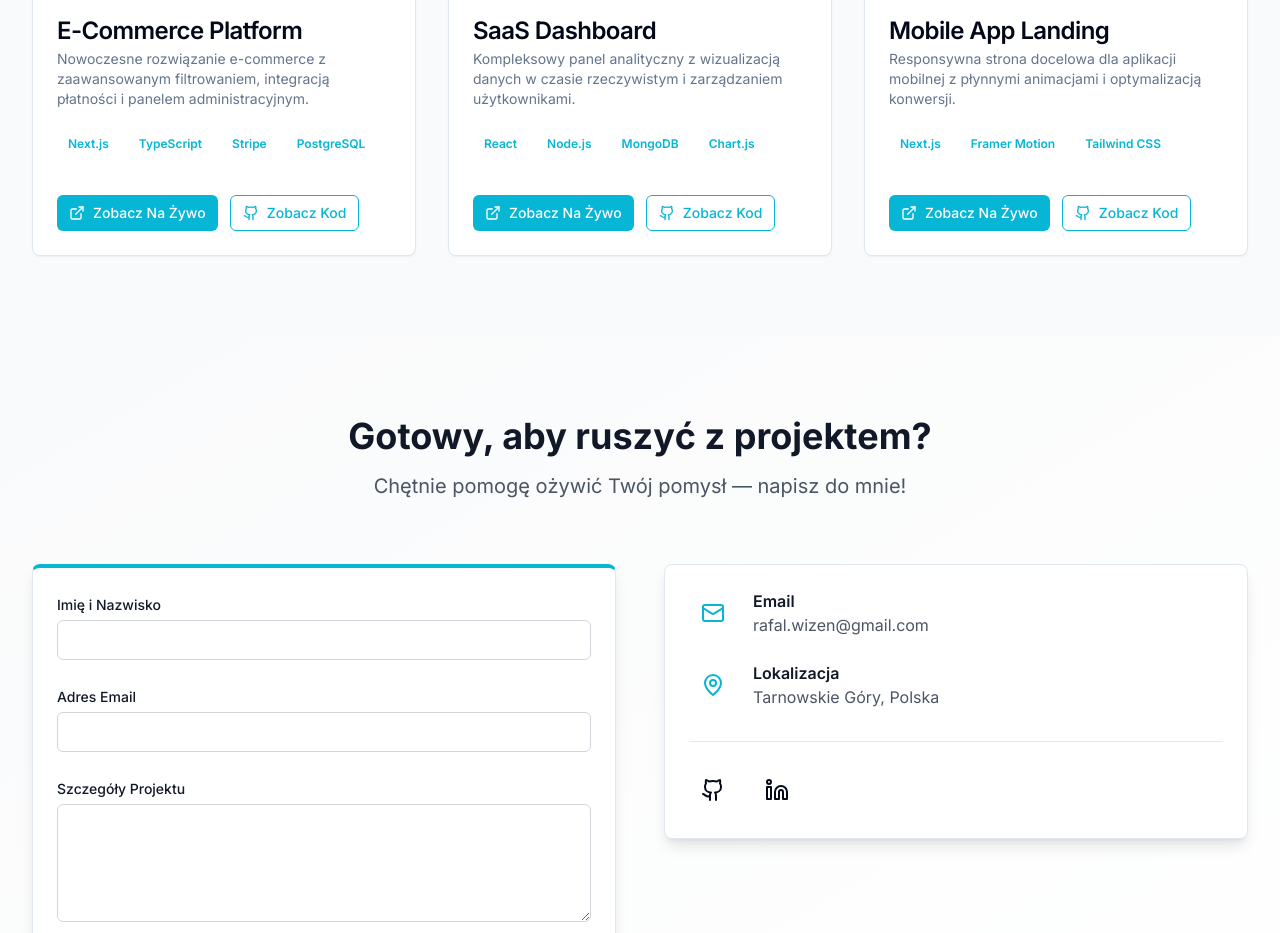
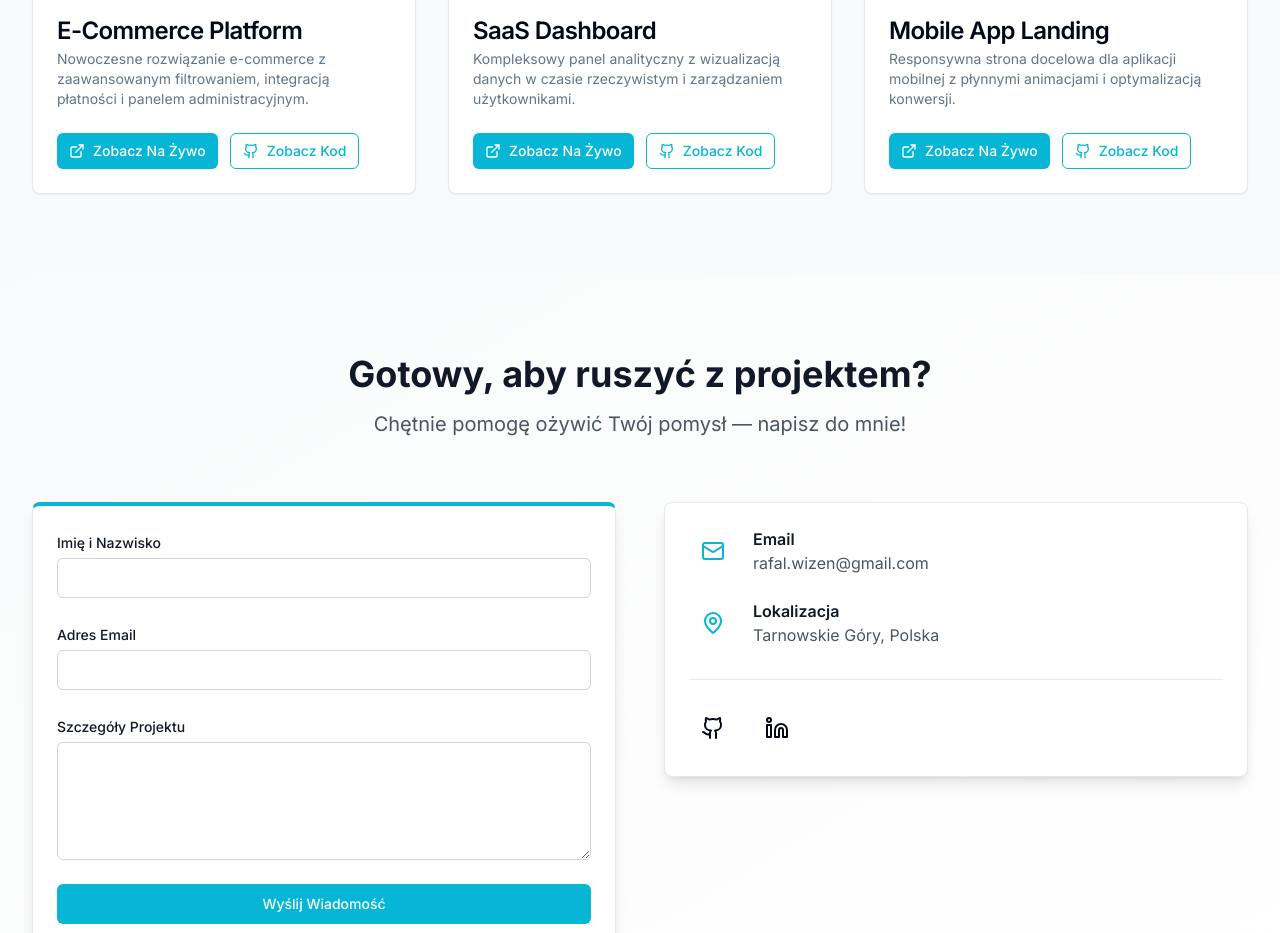
Before and after one commit to rafalwizen/portfolio-website-3, a Next.js app: page / in a window 1280 px wide. Shown: the part 2560-3493 px from the top of the page. Built offline with nearby package versions, Linux system fonts and the light colour scheme.

Commit message:
Delete technologies in Portfolios

```diff
--- a/src/components/sections/PortfolioSection.tsx
+++ b/src/components/sections/PortfolioSection.tsx
@@ -4,8 +4,7 @@ import { useState } from "react"
 import { motion, AnimatePresence } from "framer-motion"
 import { ExternalLink, Github, ChevronLeft, ChevronRight } from "lucide-react"
 import { Button } from "@/components/ui/button"
-import { Card, CardContent, CardDescription, CardHeader, CardTitle, CardFooter } from "@/components/ui/card"
-import { Badge } from "@/components/ui/badge"
+import { Card, CardDescription, CardHeader, CardTitle, CardFooter } from "@/components/ui/card"
 import Image from "next/image"
 import { projects } from "@/lib/projects"
 
@@ -182,20 +181,6 @@ export function PortfolioSection({ translations, language }: PortfolioSectionPro
                                     <CardDescription>{project.description[language]}</CardDescription>
                                 </CardHeader>
 
-                                <CardContent>
-                                    <div className="flex flex-wrap gap-2 mb-4">
-                                        {project.technologies.map((tech, techIndex) => (
-                                            <Badge
-                                                key={techIndex}
-                                                variant="secondary"
-                                                className="bg-[hsl(188.74deg_94.5%_42.75%)]/10 text-[hsl(188.74deg_94.5%_42.75%)] hover:bg-[hsl(188.74deg_94.5%_42.75%)] hover:text-white"
-                                            >
-                                                {tech}
-                                            </Badge>
-                                        ))}
-                                    </div>
-                                </CardContent>
-
                                 <CardFooter className="flex gap-3">
                                     <Button
                                         size="sm"
--- a/src/lib/projects.ts
+++ b/src/lib/projects.ts
@@ -11,7 +11,6 @@ export const projects = [
             "/placeholder.svg?height=300&width=500&text=E-Commerce+2",
             "/placeholder.svg?height=300&width=500&text=E-Commerce+3",
         ],
-        technologies: ["Next.js", "TypeScript", "Stripe", "PostgreSQL"],
         liveUrl: "https://example.com",
         codeUrl: "https://github.com",
     },
@@ -27,7 +26,6 @@ export const projects = [
             "/placeholder.svg?height=300&width=500&text=SaaS+Dashboard+2",
             "/placeholder.svg?height=300&width=500&text=SaaS+Dashboard+3",
         ],
-        technologies: ["React", "Node.js", "MongoDB", "Chart.js"],
         liveUrl: "https://example.com",
         codeUrl: "https://github.com",
     },
@@ -43,7 +41,6 @@ export const projects = [
             "/placeholder.svg?height=300&width=500&text=Mobile+App+2",
             "/placeholder.svg?height=300&width=500&text=Mobile+App+3",
         ],
-        technologies: ["Next.js", "Framer Motion", "Tailwind CSS"],
         liveUrl: "https://example.com",
         codeUrl: "https://github.com",
     },
```
